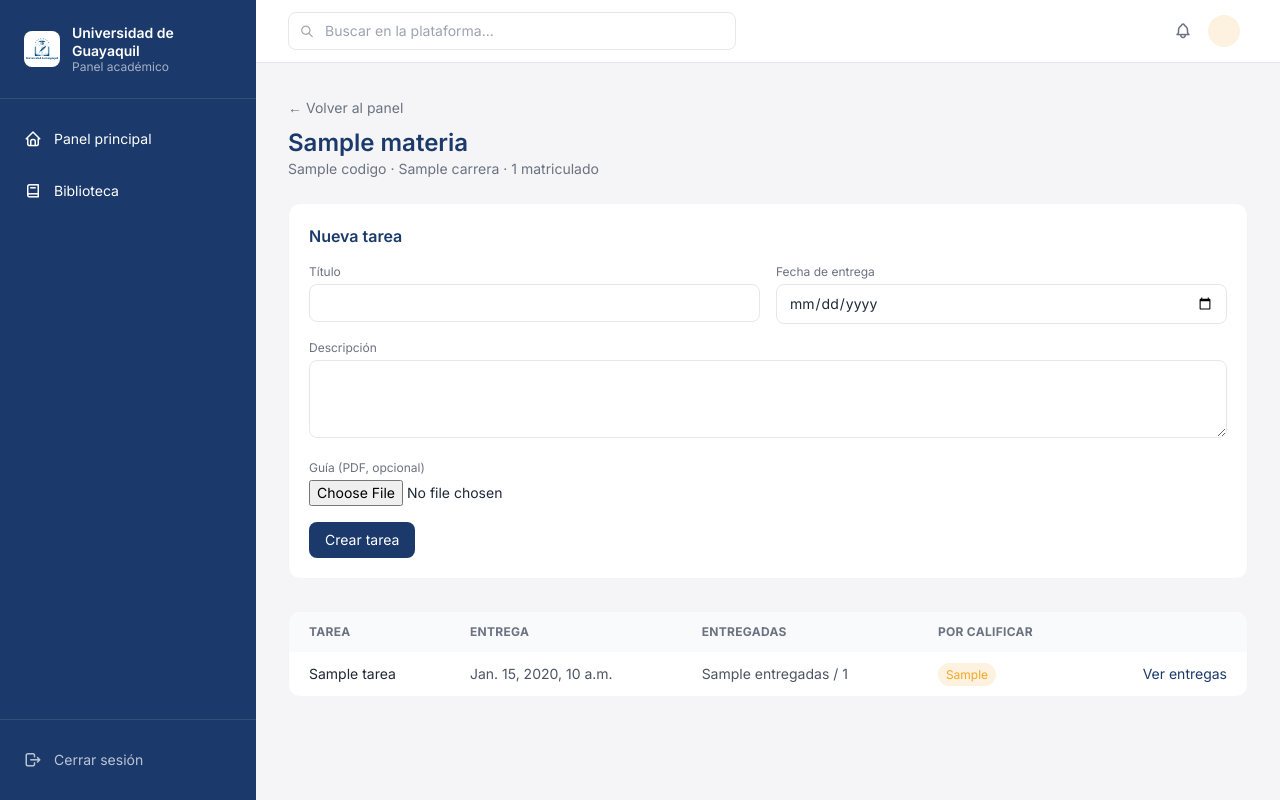
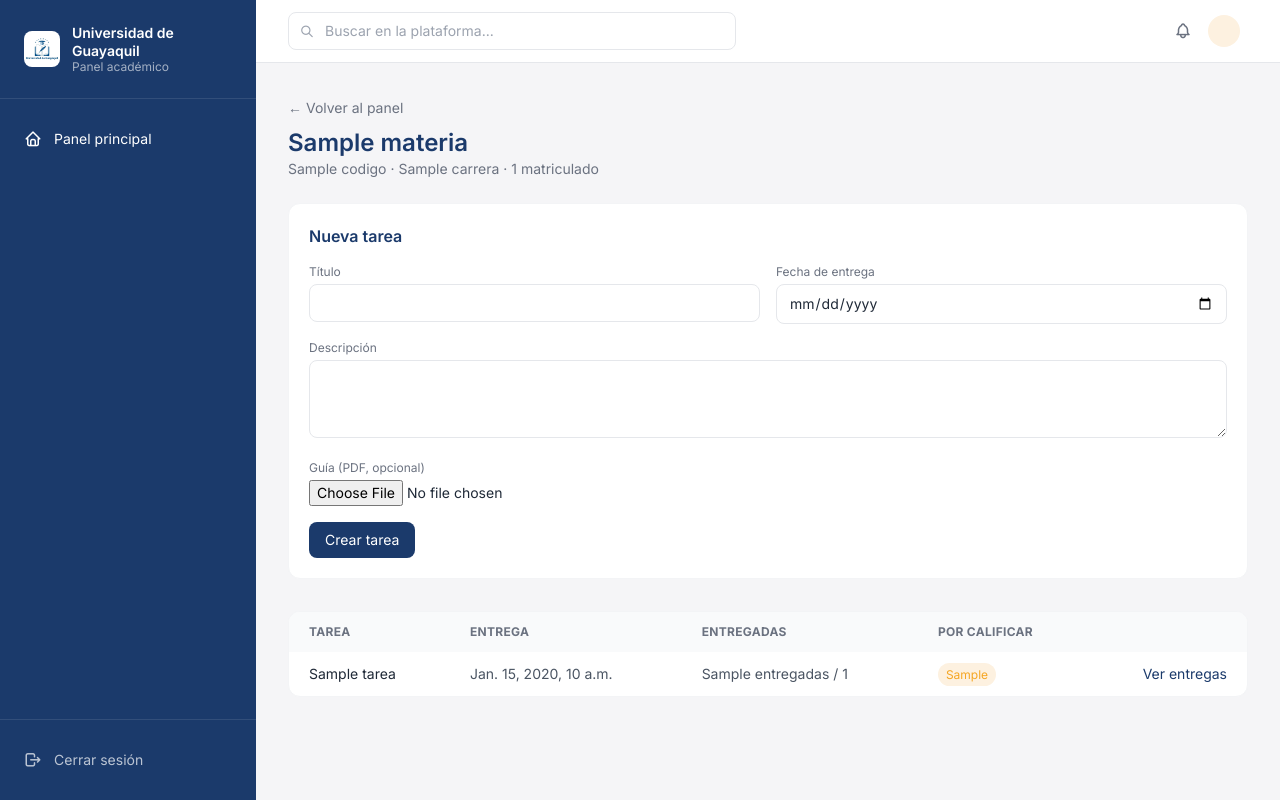
Before and after one commit to cristheboss-lu/CampusFlow-UG-Prototype, a Django app: template plataforma/templates/plataforma/docente_materia_tareas.html in a window 1280 px wide. Run offline with Django 5.2, Linux system fonts and the light colour scheme; the template is opened without the code that fills it: most values are stand-ins (such as "Sample title", 1, 10 or a date in 2020); some libraries are stand-ins or nearby versions.

Commit message:
Quitar Biblioteca del sidebar docente
El panel docente solo debe mostrar Panel principal; Biblioteca sigue
siendo una pagina publica accesible para cualquier rol, simplemente ya
no se enlaza desde este sidebar.

```diff
--- a/plataforma/templates/plataforma/_sidebar_docente.html
+++ b/plataforma/templates/plataforma/_sidebar_docente.html
@@ -3,8 +3,4 @@
    class="flex items-center gap-3 px-3 py-2.5 rounded-lg hover:bg-white/10 transition-colors {% if 'docente' in url_name %}bg-white/10 font-medium{% endif %}">
   <i class="ti ti-home text-lg" aria-hidden="true"></i> Panel principal
 </a>
-<a href="{% url 'biblioteca' %}"
-   class="flex items-center gap-3 px-3 py-2.5 rounded-lg hover:bg-white/10 transition-colors {% if url_name == 'biblioteca' %}bg-white/10 font-medium{% endif %}">
-  <i class="ti ti-book-2 text-lg" aria-hidden="true"></i> Biblioteca
-</a>
 {% endwith %}
```
